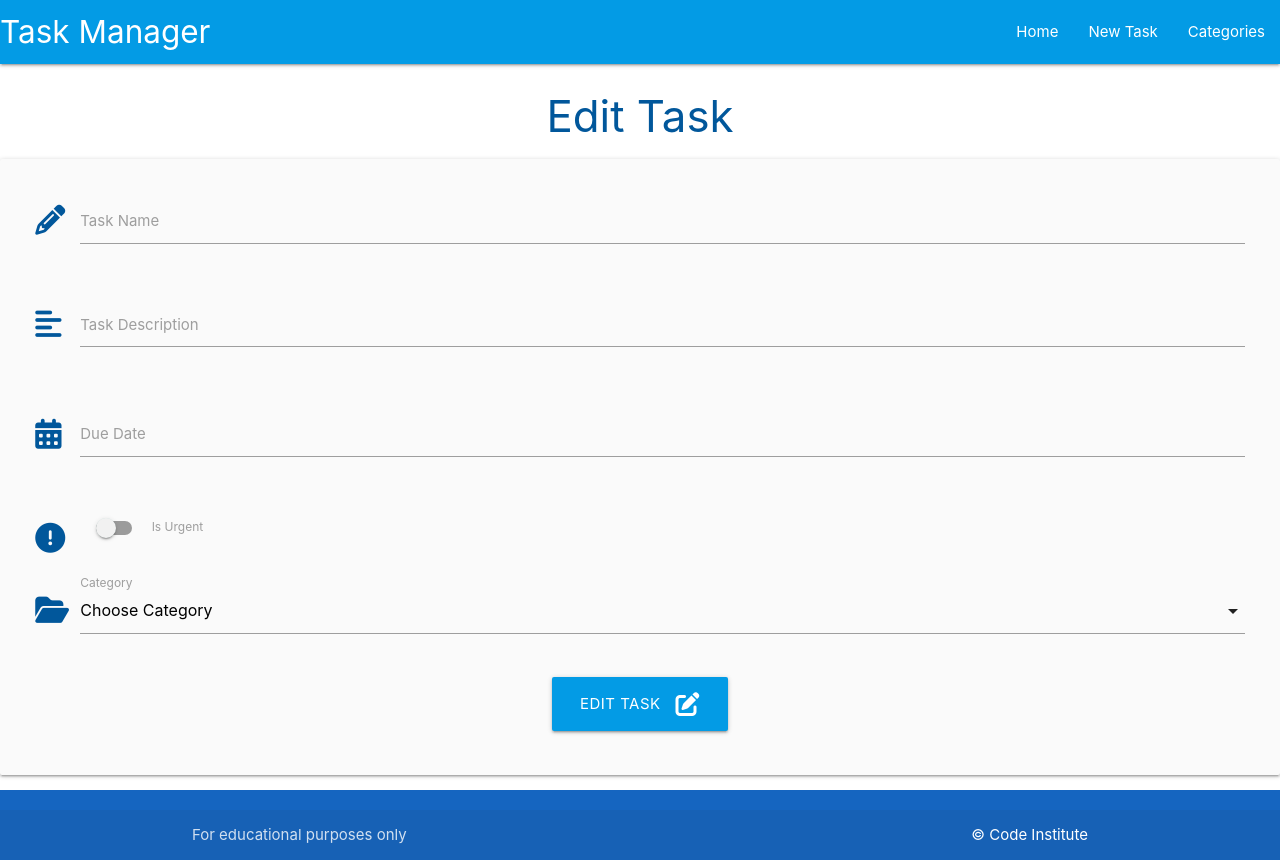
After one commit to stephenbeese/flask-sqlalchemy-task-manager, a Flask app: template taskmanager/templates/edit_task.html in a window 1280 px wide. The commit adds this page. Run offline with Flask 3, Linux system fonts and the light colour scheme; the template is opened without the code that fills it, so the values that code supplies are empty.

Commit message:
Add editing functionality to tasks

```diff
--- /dev/null
+++ b/taskmanager/templates/edit_task.html
@@ -0,0 +1,83 @@
+{% extends "base.html" %}
+{% block content %}
+
+<h3 class="light-blue-text text-darken-4 center-align">Edit Task</h3>
+
+<div class="row card-panel grey lighten-5">
+    <form class="col s12" method="POST" action="{{ url_for('edit_task', task_id=task.id) }}">
+        <!-- task name -->
+        <div class="row">
+            <div class="input-field col s12">
+                <i class="fas fa-pencil-alt prefix light-blue-text text-darken-4"></i>
+                <input id="task_name" name="task_name" value="{{ task.task_name }}" minlength="5" maxlength="50"
+                    type="text" class="validate" required>
+                <label for="task_name">Task Name</label>
+            </div>
+        </div>
+        <!-- task description -->
+        <div class="row">
+            <div class="input-field col s12">
+                <i class="fas fa-align-left prefix light-blue-text text-darken-4"></i>
+                <textarea id="task_description" name="task_description" minlength="5" maxlength="200" type="text"
+                    class="materialize-textarea validate" required>
+                    {{- task.task_description -}}
+                </textarea>
+                <label for="task_description">Task Description</label>
+            </div>
+        </div>
+        <!-- due date -->
+        <div class="row">
+            <div class="input-field col s12">
+                <i class="fas fa-calendar-alt prefix light-blue-text text-darken-4"></i>
+                <input id="due_date" name="due_date" value="{{ task.due_date.strftime('%d %B, %Y') }}" type="text"
+                    class="datepicker validate" required>
+                <label for="due_date">Due Date</label>
+            </div>
+        </div>
+        <!-- is urgent -->
+        <div class="row">
+            <div class="input-field col s12">
+                <div class="switch">
+                    <i class="fas fa-exclamation-circle prefix light-blue-text text-darken-4"></i>
+                    <label for="is_urgent">
+                        {% if task.is_urgent == True %}
+                        <input id="is_urgent" name="is_urgent" type="checkbox" checked>
+                        {% else %}
+                        <input id="is_urgent" name="is_urgent" type="checkbox">
+                        {% endif %}
+                        <span class="lever"></span>
+                        Is Urgent
+                    </label>
+                </div>
+            </div>
+        </div>
+        <!-- category id -->
+        <div class="row">
+            <div class="input-field col s12">
+                <i class="fas fa-folder-open prefix light-blue-text text-darken-4"></i>
+                <select name="category_id" id="category_id" class="validate" required>
+                    <option value="" disabled selected>Choose Category</option>
+                    {% for category in categories %}
+                        {% if category == task.category %}
+                            <option value="{{ category.id}}" selected>{{ category.category_name}}</option>
+                        {% else %}
+                            <option value="{{ category.id}}">{{ category.category_name}}</option>
+                        {% endif %}
+                    {% endfor %}
+                </select>
+                <label for="category_id">Category</label>
+            </div>
+        </div>
+
+        <!-- submit button -->
+        <div class="row">
+            <div class="col s12 center-align">
+                <button type="submit" class="btn-large light-blue darken-1">
+                    Edit Task <i class="fas fa-edit right"></i>
+                </button>
+            </div>
+        </div>
+    </form>
+</div>
+
+{% endblock %}
--- a/taskmanager/templates/tasks.html
+++ b/taskmanager/templates/tasks.html
@@ -17,12 +17,15 @@
             <i class="fas fa-caret-down"></i>
             <strong>{{ task.task_name }}</strong> : {{ task.due_date.strftime("%d %B, %Y") }}
             {% if task.is_urgent == True %}
-                <i class="fas fa-exclamation-circle light-blue-text"></i>
+            <i class="fas fa-exclamation-circle light-blue-text"></i>
             {% endif %}
         </div>
         <div class="collapsible-body">
             <span>{{ task.category }}</span>
             <p>{{ task.task_description }}</p>
+            <p>
+                <a href="{{ url_for('edit_task', task_id=task.id) }}" class="btn green accent-4">Edit</a>
+            </p>
         </div>
     </li>
     {% endfor %}
```
Also changed, not shown: taskmanager/routes.py (+15 -0 lines).
